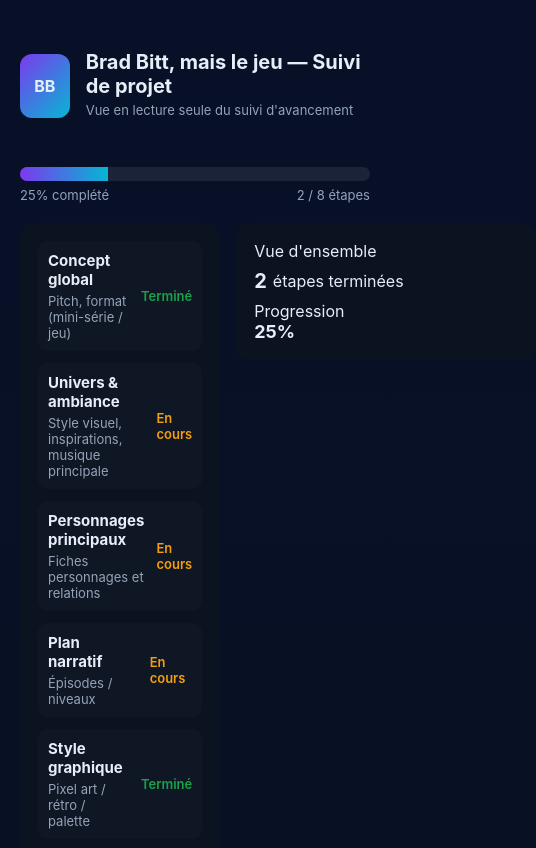
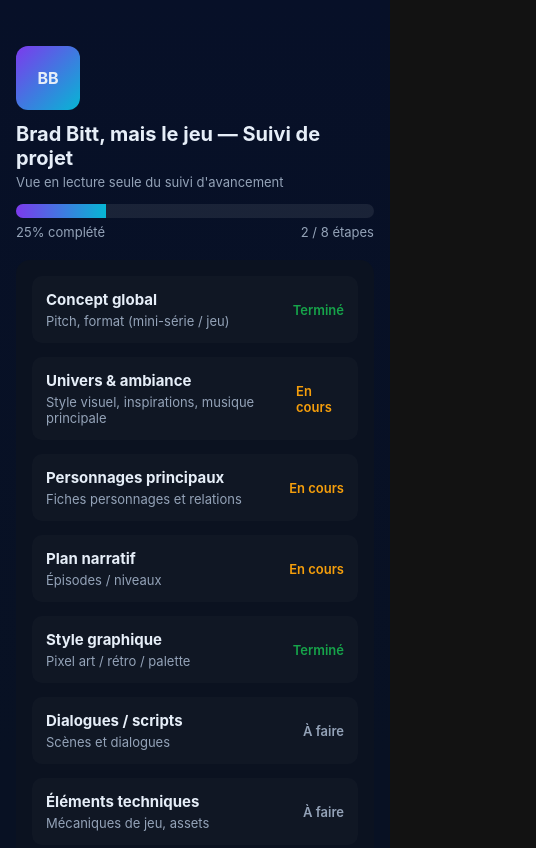
Before and after one commit to Lilyo923/Suivi-BB-Game, a plain HTML site: page index.html in a window 390 px wide. Shown: the top 848 px of the page, 536 px wide, since content can reach past the window. Drawn offline with Linux system fonts and the light colour scheme.

Commit message:
Update style.css

```diff
--- a/style.css
+++ b/style.css
@@ -143,3 +143,43 @@ footer {
   color:#32C0C1;
   text-shadow:0 0 6px rgba(50,192,193,0.5);
 }
+/* --- Mobile optimisation responsive --- */
+@media (max-width: 768px) {
+  .wrap {
+    padding: 16px !important;
+  }
+
+  header {
+    flex-direction: column;
+    align-items: flex-start;
+    gap: 12px;
+  }
+
+  .progress-wrap {
+    margin-top: 10px;
+  }
+
+  .grid {
+    grid-template-columns: 1fr;
+    gap: 20px;
+  }
+
+  .card {
+    padding: 16px;
+  }
+
+  .steps {
+    gap: 14px;
+  }
+
+  .step {
+    padding: 14px;
+  }
+
+  footer {
+    padding: 20px 0;
+    text-align: center;
+    font-size: 12px;
+    line-height: 1.4;
+  }
+}
```
